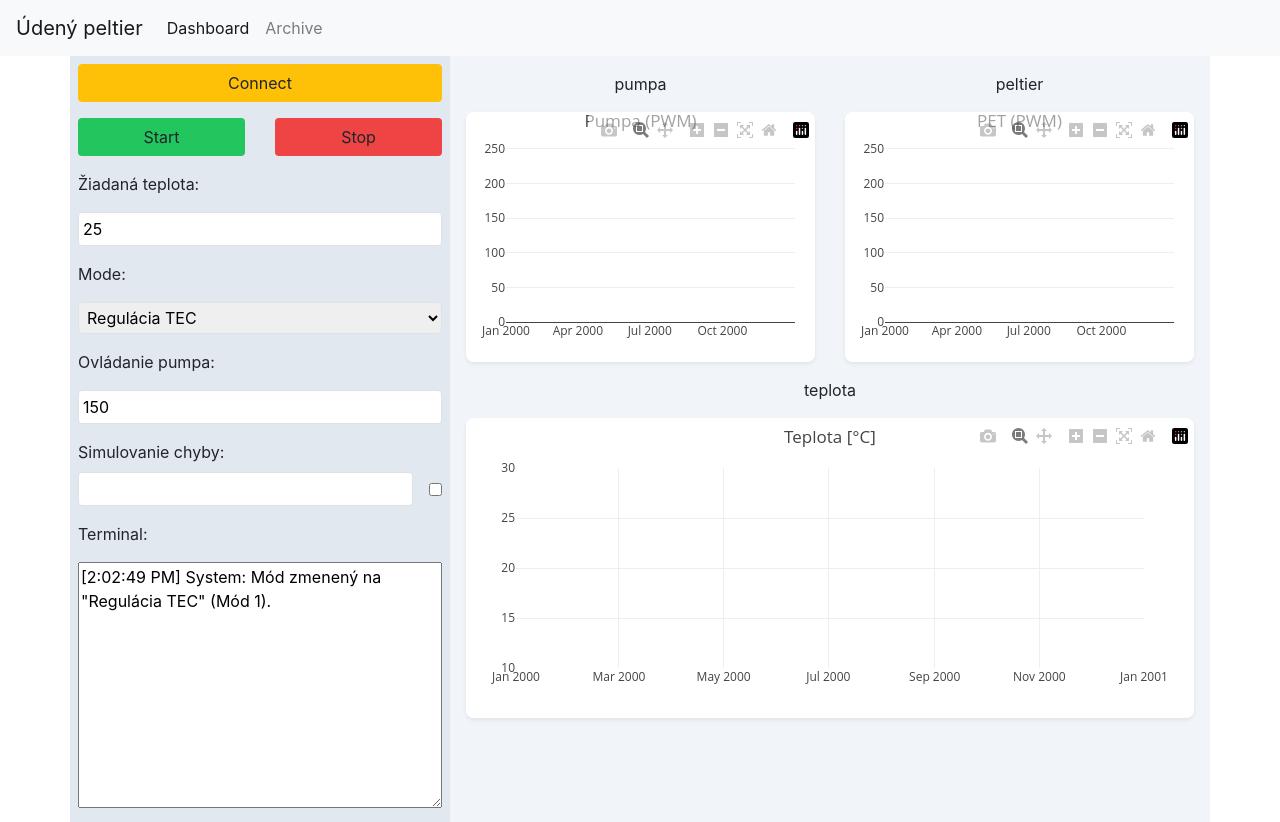
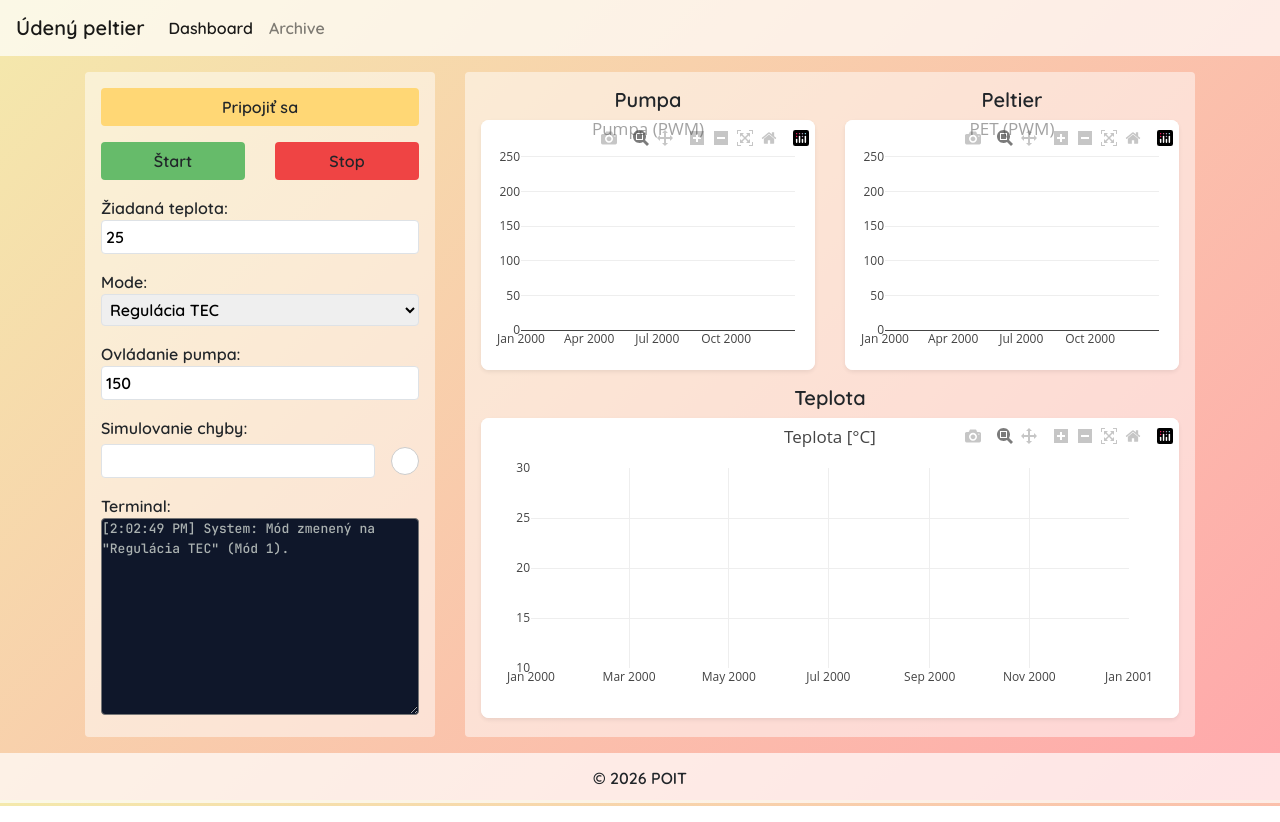
Before and after one commit to McLehotsky/poit_peltier_project, a Flask app: page / in a window 1280 px wide. Run offline with Flask 3, Linux system fonts and the light colour scheme; some libraries are stand-ins or nearby versions.

Commit message:
Enhance UI with new styles and layout adjustments; add custom fonts and update graph colors

```diff
--- a/server/static/css/style.css
+++ b/server/static/css/style.css
@@ -81,6 +81,8 @@
 .border-blue-500 { border-color: var(--tw-color-blue-500); }
 .border-slate-200 { border-color: var(--tw-color-slate-200); } /* Jemný okraj */
 
+.btn-yellow { background-color: #ffd775;}
+.btn-green { background-color: #66bb6a;}
 
 .graph-container {
   width: 100%;       /* Vyplní celý col-x */
@@ -93,3 +95,117 @@
 #temp-graph {
   height: 300px;
 }
+
+/* body {
+  background: #15626b;
+  background: linear-gradient(90deg, rgba(21, 98, 107, 1) 0%, rgba(232, 217, 144, 1) 50%, rgba(135, 36, 31, 1) 100%);
+} */
+
+body {
+  margin: 0;
+  min-height: 100vh;
+  display: flex;
+  flex-direction: column;
+  background: linear-gradient(135deg, #f4e9ac 0%, #ffa7ab 100%) no-repeat center center fixed;
+  background-size: cover;
+}
+
+.container {
+  flex: 1;
+}
+
+footer {
+  height: 50px;
+  width: 100%;
+  display: flex;
+  align-items: center;
+  justify-content: center;
+  margin: 0 !important;
+  padding: 0;
+}
+
+p {
+  margin-bottom: 0 !important;
+}
+
+.column-transparency {
+  background-color: rgb(255 255 255 / 50%);
+}
+
+.navbar-transparency {
+  background-color: rgb(255 255 255 / 70%);
+}
+
+@font-face {
+  font-family: Quicksand;
+  src: url(../fonts/Quicksand-SemiBold.ttf);
+}
+
+@font-face {
+  font-family: JetBrainsMonoNL;
+  src: url(../fonts/JetBrainsMonoNL-SemiBold.ttf);
+}
+
+* {
+  font-family: Quicksand;
+  margin: 0;
+  padding: 0;
+  box-sizing: border-box;
+}
+
+.terminal {
+  font-family: JetBrainsMonoNL;
+  color: #abb2b1;
+  background-color: #0f172a;
+  margin: 0;
+  padding: 0;
+  box-sizing: border-box;
+  font-size: small;
+}
+
+label {
+  margin: 0 !important;
+}
+
+.checkbox-wrapper-18 .round {
+  position: relative;
+}
+
+.checkbox-wrapper-18 .round label {
+  background-color: #fff;
+  border: 1px solid #ccc;
+  border-radius: 50%;
+  cursor: pointer;
+  height: 28px;
+  width: 28px;
+  display: block;
+}
+
+.checkbox-wrapper-18 .round label:after {
+  border: 2px solid #fff;
+  border-top: none;
+  border-right: none;
+  content: "";
+  height: 6px;
+  left: 8px;
+  opacity: 0;
+  position: absolute;
+  top: 9px;
+  transform: rotate(-45deg);
+  width: 12px;
+}
+
+.checkbox-wrapper-18 .round input[type="checkbox"] {
+  visibility: hidden;
+  display: none;
+  opacity: 0;
+}
+
+.checkbox-wrapper-18 .round input[type="checkbox"]:checked + label {
+  background-color: #66bb6a;
+  border-color: #66bb6a;
+}
+
+ .checkbox-wrapper-18 .round input[type="checkbox"]:checked + label:after {
+  opacity: 1;
+}
--- a/server/static/js/archive.js
+++ b/server/static/js/archive.js
@@ -67,7 +67,7 @@ $('#show-btn').click(function() {
                 y: pumpPwms,
                 name: 'Pumpa',
                 mode: 'lines',
-                line: { color: '#ff7f0e', width: 2 }
+                line: { color: '#f7d4ab', width: 2 }
             }], smallGraphLayout, { responsive: true }); // <-- Pridané { responsive: true }
 
             // Vykreslíme GRAF 2: Peltier
@@ -76,7 +76,7 @@ $('#show-btn').click(function() {
                 y: tecPwms,
                 name: 'Peltier',
                 mode: 'lines',
-                line: { color: '#9467bd', width: 2 }
+                line: { color: '#feadab', width: 2 }
             }], smallGraphLayout, { responsive: true }); // <-- Pridané { responsive: true }
 
             // Vykreslíme GRAF 3: Teplota
@@ -86,7 +86,7 @@ $('#show-btn').click(function() {
                 name: 'Teplota',
                 mode: 'lines',
                 fill: 'tozeroy',
-                line: { color: '#1f77b4', width: 3 }
+                line: { color: '#6fa5cc', width: 3 }
             }], {
                 autosize: true, // Povolí automatické prispôsobenie
                 xaxis: { type: 'date' },
--- a/server/static/js/main.js
+++ b/server/static/js/main.js
@@ -23,7 +23,7 @@ Plotly.newPlot('pump-graph', [{
     y: graphData.pump_pwm,
     name: 'Pumpa',
     mode: 'lines',
-    line: { color: '#ff7f0e', width: 2 }
+    line: { color: '#f7d4ab', width: 2 }
 }], { ...smallGraphLayout, title: 'Pumpa (PWM)' });
 
 // Graf 2: PET / Peltier (Top Right vo Figme)
@@ -32,7 +32,7 @@ Plotly.newPlot('tec-graph', [{
     y: graphData.tec_pwm,
     name: 'Peltier',
     mode: 'lines',
-    line: { color: '#9467bd', width: 2 }
+    line: { color: '#feadab', width: 2 }
 }], { ...smallGraphLayout, title: 'PET (PWM)' });
 
 // Graf 3: Teplota (Veľký spodný graf)
@@ -42,7 +42,7 @@ Plotly.newPlot('temp-graph', [{
     name: 'Teplota',
     mode: 'lines',
     fill: 'tozeroy', // Vyplnený graf pod čiarou pre lepší vzhľad
-    line: { color: '#1f77b4', width: 3 }
+    line: { color: '#6fa5cc', width: 3 }
 }], {
     title: 'Teplota [°C]',
     xaxis: { type: 'date' },
@@ -98,7 +98,7 @@ socket.on('new_data', (data) => {
             name: 'Nameraná teplota',
             mode: 'lines',
             fill: 'tozeroy', // Vyplnený graf pod čiarou pre lepší vzhľad
-            line: { color: '#1f77b4', width: 3 }
+            line: { color: '#6fa5cc', width: 3 }
         },
         // 2. Krivka: Setpoint (cieľová teplota)
         {
@@ -106,7 +106,7 @@ socket.on('new_data', (data) => {
             y: graphData.target_temperature,
             name: 'Žiadaná teplota',
             mode: 'lines',
-            line: { color: '#ef4444', width: 2, dash: 'dash' } // Červená prerušovaná čiara
+            line: { color: '#66bb6a', width: 2, dash: 'dash' } // Červená prerušovaná čiara
         }
     ], {
         title: 'Teplota [°C]',
--- a/server/templates/index.html
+++ b/server/templates/index.html
@@ -11,7 +11,7 @@
     <script src="https://cdn.plot.ly/plotly-3.5.1.min.js" charset="utf-8"></script>
 </head>
 <body>
-    <nav class="navbar navbar-expand-lg navbar-light bg-light">
+    <nav class="navbar navbar-expand-lg navbar-light navbar-transparency">
         <button class="navbar-toggler" type="button" data-toggle="collapse" data-target="#navbarTogglerDemo03" aria-controls="navbarTogglerDemo03" aria-expanded="false" aria-label="Toggle navigation">
             <span class="navbar-toggler-icon"></span>
         </button>
@@ -27,15 +27,17 @@
             </ul>
         </div>
     </nav>
-    <div class="container">
+    <div class="container my-3">
         <div class="row">
-            <div class="col-4 bg-slate-200 p-2">
+            <!-- ĽAVÝ STĹPEC -->
+            <div class="col-4">
+                <div class="p-3 rounded h-100 column-transparency">
                     <div class="d-flex align-items-center justify-content-center mb-3">
-                    <button id="connect-btn" class="btn btn-block btn-warning">Connect</button>
+                        <button id="connect-btn" class="btn btn-block btn-yellow">Pripojiť sa</button>
                     </div>
                     <div class="row d-flex justify-content-center">
                         <div class="col">
-                        <button id="start-btn" class="btn btn-block bg-green-500">Start</button>
+                            <button id="start-btn" class="btn btn-block btn-green">Štart</button>
                         </div>
                         <div class="col">
                             <button id="stop-btn" class="btn btn-block bg-red-500">Stop</button>
@@ -61,31 +63,40 @@
                     </div>
                     <div>
                         <p class="mt-3 mb-1">Simulovanie chyby:</p>
-                    <div class="d-flex align-items-center mt-2 w-100">
-                        <input id="chyba-cislo" type="number" class="p-1 border border-gray-300 rounded flex-grow-1 mr-3">
-                        <input id="chyba-checkbox" type="checkbox">
+                        <div class="d-flex align-items-center w-100">
+                            <input id="chyba-cislo" type="number" class="p-1 border border-gray-300 rounded flex-grow-1 mr-3" style="min-width: 50px;">
+                            <div class="checkbox-wrapper-18" style="flex-shrink: 0;">
+                              <div class="round">
+                                <input id="chyba-checkbox" type="checkbox" />
+                                <label for="chyba-checkbox"></label>
+                              </div>
+                            </div>
                         </div>
                     </div>
                     <div>
                         <p class="mt-3">Terminal:</p>
-                    <textarea id="terminal" class="terminal w-100" rows="10" aria-label="Terminal"></textarea>
+                        <textarea id="terminal" class="terminal w-100 rounded" rows="10" aria-label="Terminal"></textarea>
                     </div>
                 </div>
-            <div class="col-8 bg-slate-100 p-3">
+            </div>
+            <!-- PRAVÝ STĹPEC -->
+            <div class="col-8">
+                <div class="p-3 rounded h-100 column-transparency">
                     <div class="row">
                         <div class="col-6">
-                        <p class="text-center"> pumpa </p>
+                            <h5 class="text-center"> Pumpa </h5>
                             <div id="pump-graph" class="graph-container shadow-sm"></div>
                         </div>
                         <div class="col-6">
-                        <p class="text-center"> peltier </p>
+                            <h5 class="text-center"> Peltier </h5>
                             <div id="tec-graph" class="graph-container shadow-sm"></div>
                         </div>
                     </div>
                     <div class="row mt-3">
                         <div class="col-12">
-                        <p class="text-center"> teplota </p>
+                            <h5 class="text-center"> Teplota </h5>
                             <div id="temp-graph" class="graph-container shadow-sm"></div>
+                        </div>
                     </div>
                 </div>
             </div>
@@ -97,7 +108,6 @@
         <div class="modal-content">
           <div id="modalHeader" class="modal-header bg-danger text-white">
             <h5 class="modal-title" id="bootstrapModalLabel">Upozornenie</h5>
-            <!-- Krížik upravený pre Bootstrap 5 (btn-close-white zabezpečí, že bude biely) -->
             <button type="button" class="btn-close btn-close-white" data-bs-dismiss="modal" aria-label="Close"></button>
           </div>
           <div class="modal-body" id="bootstrapModalBody">
@@ -109,6 +119,14 @@
         </div>
       </div>
     </div>
+
+    <footer class="navbar-transparency text-black text-center text-lg-start">
+        <!-- Copyright -->
+        <div class="footer-dimmed text-center p-3">
+            © 2026 POIT
+        </div>
+    </footer>
+
     <script src="../static/js/main.js"></script>
 </body>
 </html>
```
Also changed, not shown: server/templates/archive.html (+18 -10 lines), server/static/fonts/JetBrainsMonoNL-SemiBold.ttf (added), server/static/fonts/Quicksand-SemiBold.ttf (added). Lines whose indentation alone changed are shown as unchanged.
